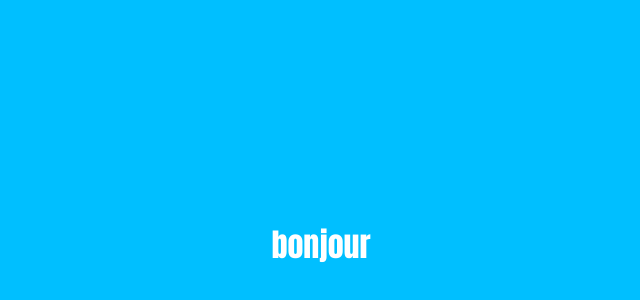
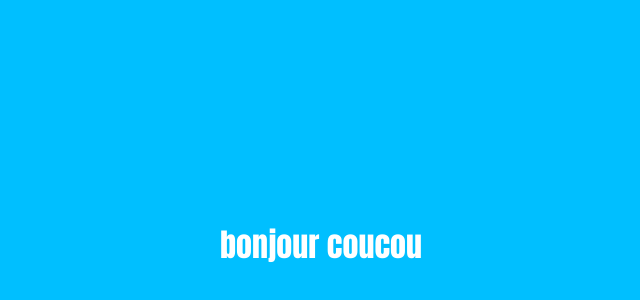
Before and after one commit to sarahpiras/mon-super-site, a plain HTML site: page index.html in a window 1280 px wide. Shown: the part 164-464 px from the top of the page, without its empty margins (319-959 px from the left). Drawn offline with Linux system fonts and the light colour scheme.

Commit message:
edit h1 on master

```diff
--- a/index.html
+++ b/index.html
@@ -19,6 +19,6 @@
     </style>
 </head>
 <body>
-    <h1>bonjour</h1>
+    <h1>bonjour coucou</h1>
 </body>
 </html>
```
